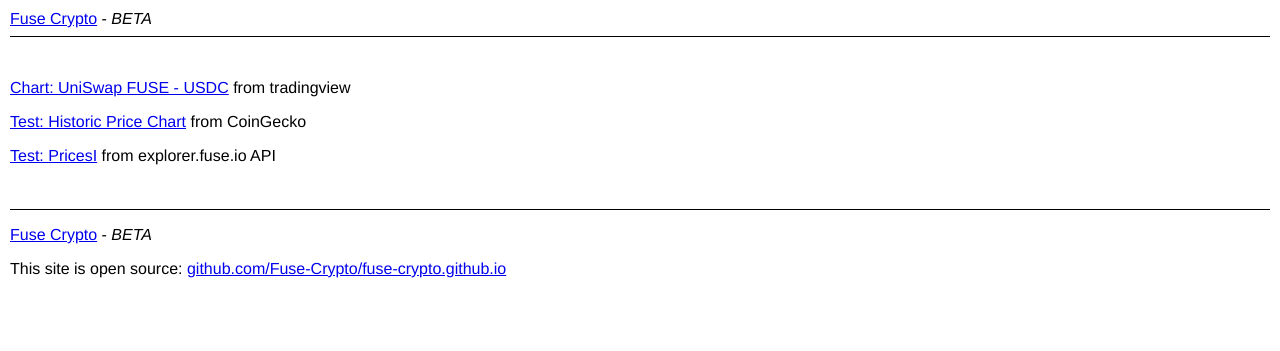
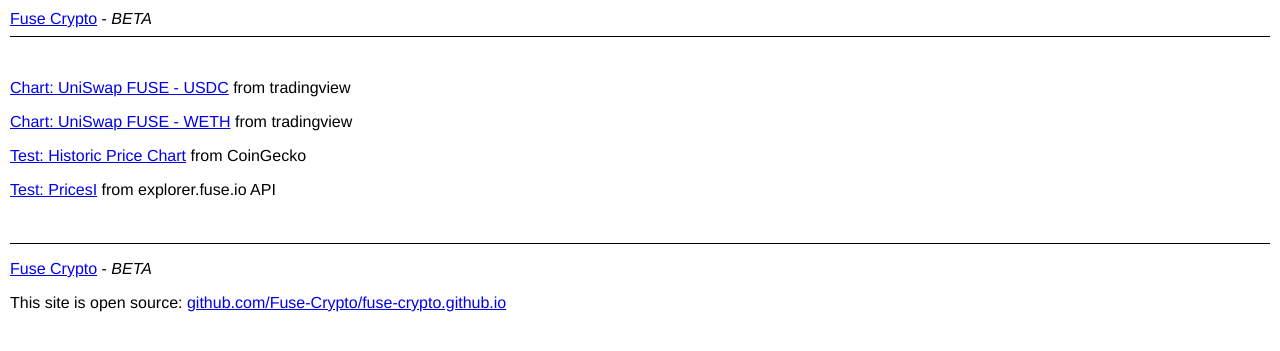
Before and after one commit to Fuse-Crypto/fuse-crypto.github.io, a Jekyll site: the page built from prices/index.md, in a window 1280 px wide. Shown: the top 351 px of the page. Built offline with Jekyll 4.4.1, drawn with Linux system fonts in a browser that asks for light colours; a script that is not in the unit is left out.

Commit message:
Update index.md

```diff
--- a/prices/index.md
+++ b/prices/index.md
@@ -3,7 +3,9 @@
 title: FUSE Prices
 ---
 
-[Chart: UniSwap FUSE - USDC](tradingview/UNISWAP-FUSEUSDC) from tradingview
+[Chart: UniSwap FUSE - USDC](tradingview/uniswap-fuse-usdc) from tradingview
+
+[Chart: UniSwap FUSE - WETH](tradingview/uniswap-fuse-weth) from tradingview
 
 [Test: Historic Price Chart](historic) from CoinGecko
 
```
